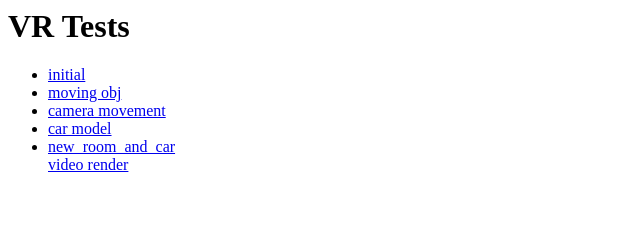
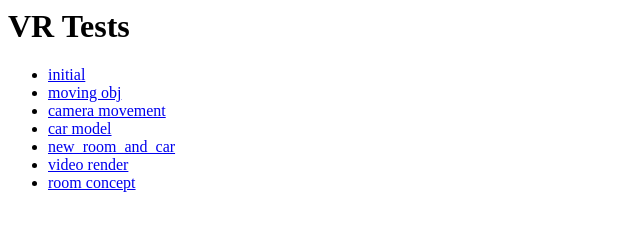
Before and after one commit to sealion-vr/sealion-vr.github.io, a plain HTML site: page index.html in a window 1280 px wide. Shown: the whole page, without its empty margins (0-640 px from the left). Drawn offline with Linux system fonts and the light colour scheme.

Commit message:
added lens flare link

```diff
--- a/index.html
+++ b/index.html
@@ -7,5 +7,6 @@
 <li><a href="http://sealion-vr.github.io/camera_movement/test.html">camera movement</a></li>
 <li><a href="http://sealion-vr.github.io/car-model/index.html">car model</a></li>
 <li><a href="http://sealion-vr.github.io/new_room/threejs/profile-room.html">new_room_and_car</a></li>
-<a href="http://sealion-vr.github.io/video_render/index.html">video render</a>
+<li><a href="http://sealion-vr.github.io/video_render/index.html">video render</a></li>
+<li><a href="http://sealion-vr.github.io/lens_flare/index.html">room concept</a></li>
 </ul>
```
